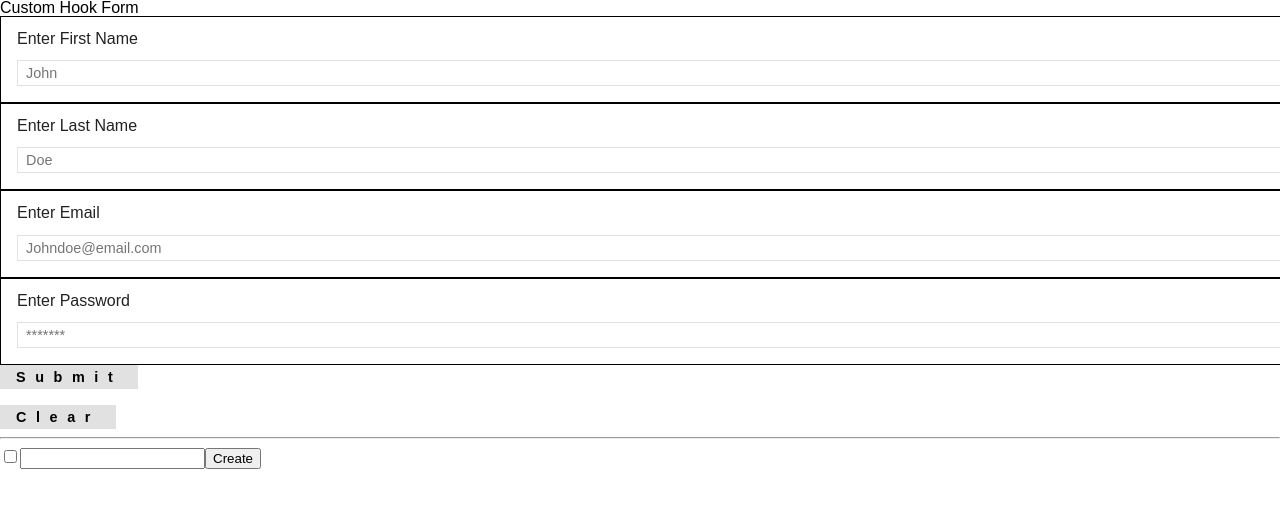
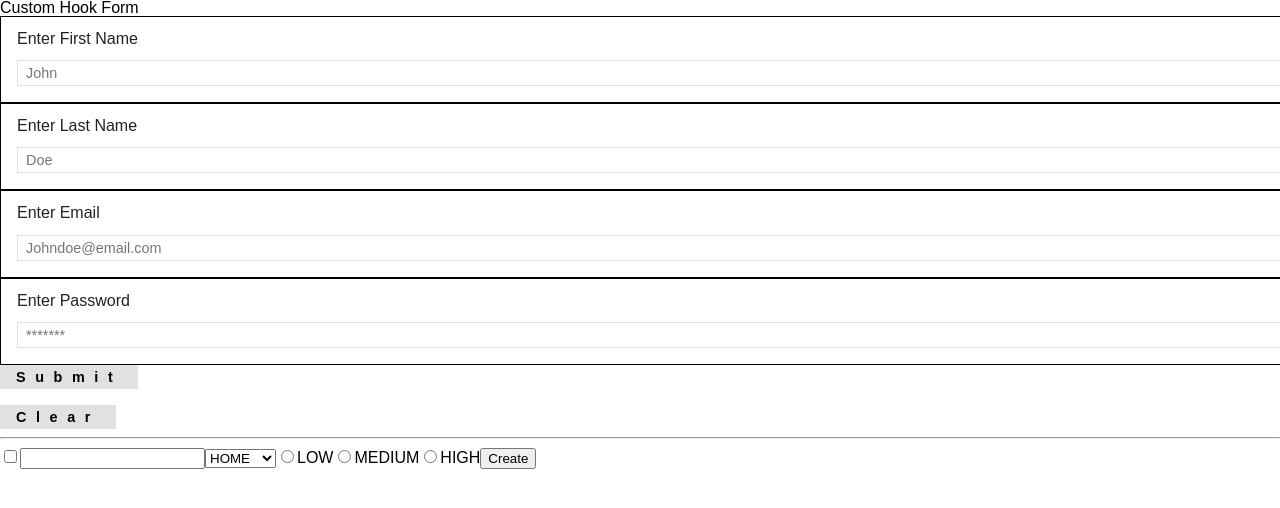
Before and after one commit to Sadaaf/createFormHook, a React (Vite) app: page / in a window 1280 px wide. Shown: the top 508 px of the page. Built offline with nearby package versions, Linux system fonts and the light colour scheme.

Commit message:
Added support for all types of input fields

```diff
--- a/src/components/task/Task.jsx
+++ b/src/components/task/Task.jsx
@@ -3,6 +3,8 @@ import useForm from "../../hooks/useForm";
 const init = {
   text: "",
   checked: false,
+  group: "",
+  priority: "medium",
 };
 
 const submitCb = ({ values }) => {
@@ -30,6 +32,35 @@ const Task = () => {
           value={formState.text.value}
           onChange={handleChange}
         />
+        <select
+          name="group"
+          value={formState.group.value}
+          onChange={handleChange}
+        >
+          <option value="Home">HOME</option>
+          <option value="Office">OFFICE</option>
+        </select>
+        <input
+          type="radio"
+          name="priority"
+          value="low"
+          onChange={handleChange}
+        />
+        LOW
+        <input
+          type="radio"
+          name="priority"
+          value="medium"
+          onChange={handleChange}
+        />
+        MEDIUM
+        <input
+          type="radio"
+          name="priority"
+          value="high"
+          onChange={handleChange}
+        />
+        HIGH
         <button>Create</button>
       </form>
     </div>
```
